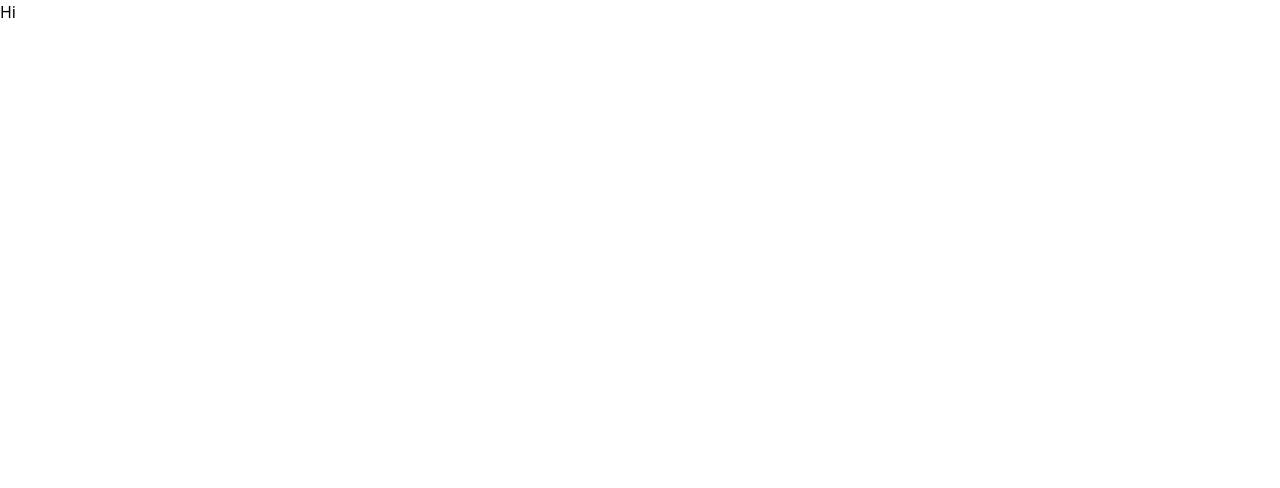
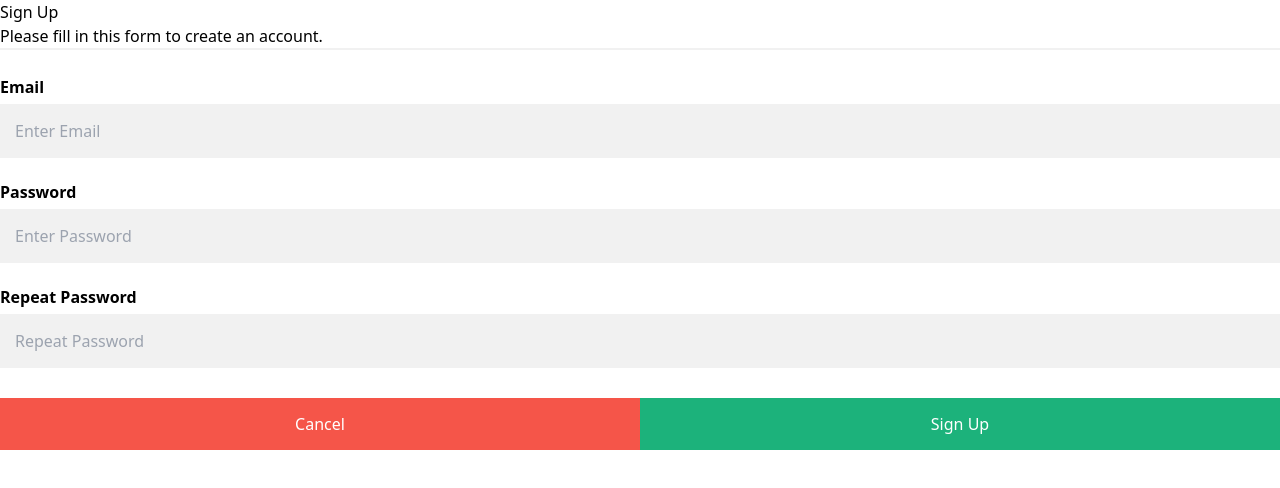
Before and after one commit to BYU-PCCL/aphasia-gpt, a SvelteKit app: page /signin in a window 1280 px wide. Shown: the top 488 px of the page. Built offline with nearby package versions, Linux system fonts and the light colour scheme.

Commit message:
sign in frontend 1.0

```diff
--- a/src/routes/signin/+page.svelte
+++ b/src/routes/signin/+page.svelte
@@ -1 +1,138 @@
-<h1>Hi</h1>
+<script lang="ts">
+
+
+
+</script>
+
+<div>
+    <h1>Sign Up</h1>
+       <p>Please fill in this form to create an account.</p>
+      <hr>
+      <label for="email"><b>Email</b></label>
+      <input type="text" placeholder="Enter Email" name="email" required>
+      <label for="psw"><b>Password</b></label>
+      <input type="password" placeholder="Enter Password" name="psw" required>
+      <label for="psw-repeat"><b>Repeat Password</b></label>
+      <input type="password" placeholder="Repeat Password" name="psw-repeat" required>
+
+
+
+      <div class="clearfix">
+        <button type="button" class="cancelbtn">Cancel</button>
+        <button type="submit" class="signupbtn">Sign Up</button>
+      </div>
+</div>
+
+<style>
+    body {font-family: Arial,
+    Helvetica, sans-serif;}
+* {box-sizing: border-box;}
+
+/* Full-width input fields */
+input[type=text], input[type=password] {
+  width: 100%;
+  padding: 15px;
+  margin: 5px 0 22px 0;
+  display: inline-block;
+  border: none;
+  background: #f1f1f1;
+}
+
+/* Add a background color when the inputs get focus */
+input[type=text]:focus, input[type=password]:focus {
+  background-color: #ddd;
+  outline: none;
+}
+
+/* Set a style for all buttons */
+button {
+  background-color: #04AA6D;
+  color: white;
+  padding: 14px 20px;
+  margin: 8px 0;
+  border: none;
+  cursor: pointer;
+  width: 100%;
+  opacity: 0.9;
+}
+
+button:hover {
+  opacity:1;
+}
+
+/* Extra styles for the cancel button */
+.cancelbtn {
+  padding: 14px 20px;
+  background-color: #f44336;
+}
+
+/* Float cancel and signup buttons and add an equal width */
+.cancelbtn, .signupbtn {
+  float: left;
+  width: 50%;
+}
+
+/* Add padding to container elements */
+.container {
+  padding: 16px;
+}
+
+/* The Modal (background) */
+.modal {
+  display: none; /* Hidden by default */
+  position: fixed; /* Stay in place */
+  z-index: 1; /* Sit on top */
+  left: 0;
+  top: 0;
+  width: 100%; /* Full width */
+  height: 100%; /* Full height */
+  overflow: auto; /* Enable scroll if needed */
+  background-color: #474e5d;
+  padding-top: 50px;
+}
+
+/* Modal Content/Box */
+.modal-content {
+  background-color: #fefefe;
+  margin: 5% auto 15% auto; /* 5% from the top, 15% from the bottom and centered */
+  border: 1px solid #888;
+  width: 80%; /* Could be more or less, depending on screen size */
+}
+
+/* Style the horizontal ruler */
+hr {
+  border: 1px solid #f1f1f1;
+  margin-bottom: 25px;
+}
+
+/* The Close Button (x) */
+.close {
+  position: absolute;
+  right: 35px;
+  top: 15px;
+  font-size: 40px;
+  font-weight: bold;
+  color: #f1f1f1;
+}
+
+.close:hover,
+.close:focus {
+  color: #f44336;
+  cursor: pointer;
+}
+
+/* Clear floats */
+.clearfix::after {
+  content: "";
+  clear: both;
+  display: table;
+}
+
+/* Change styles for cancel button and signup button on extra small screens */
+@media screen and (max-width: 300px) {
+  .cancelbtn, .signupbtn {
+     width: 100%;
+  }
+}
+
+</style>
```
